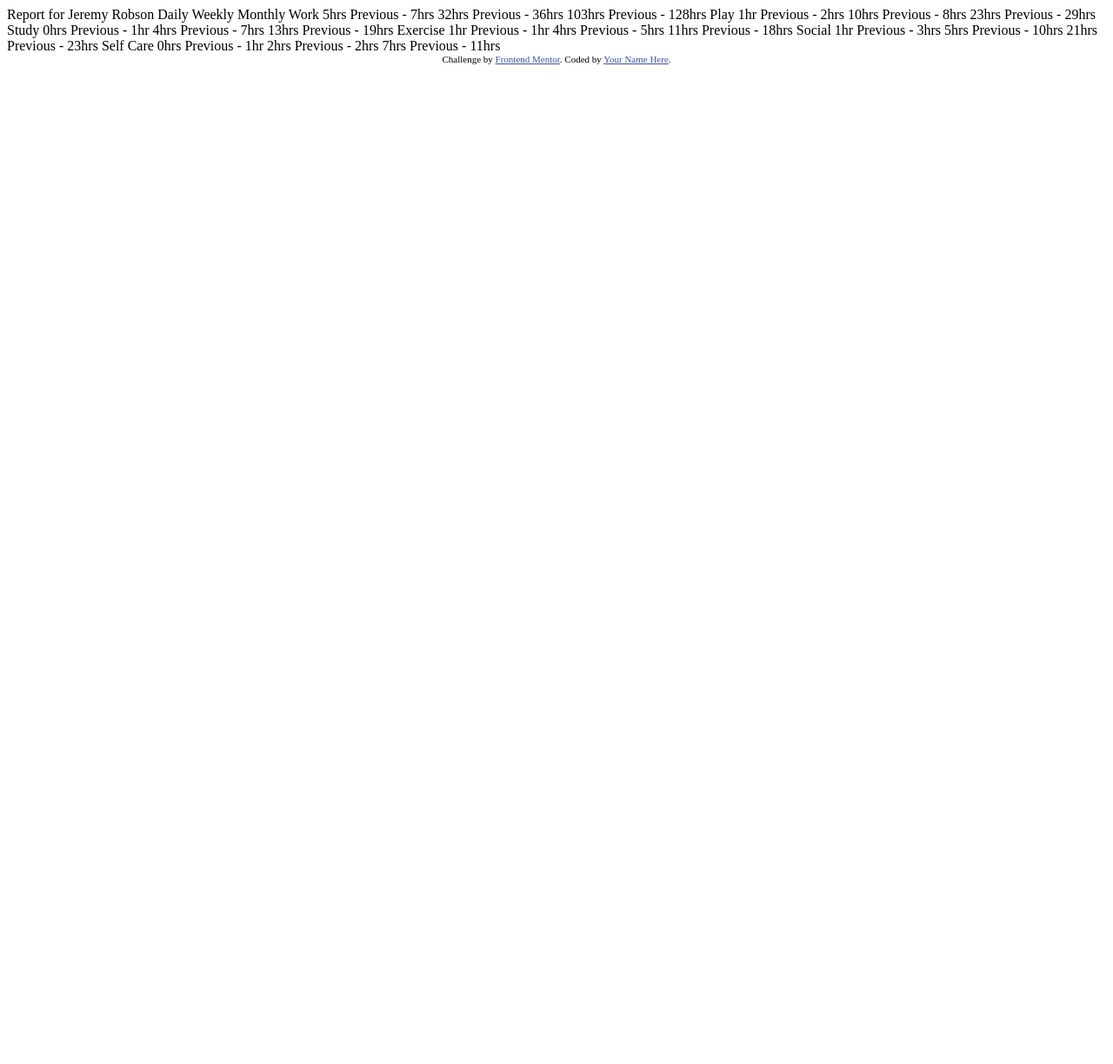
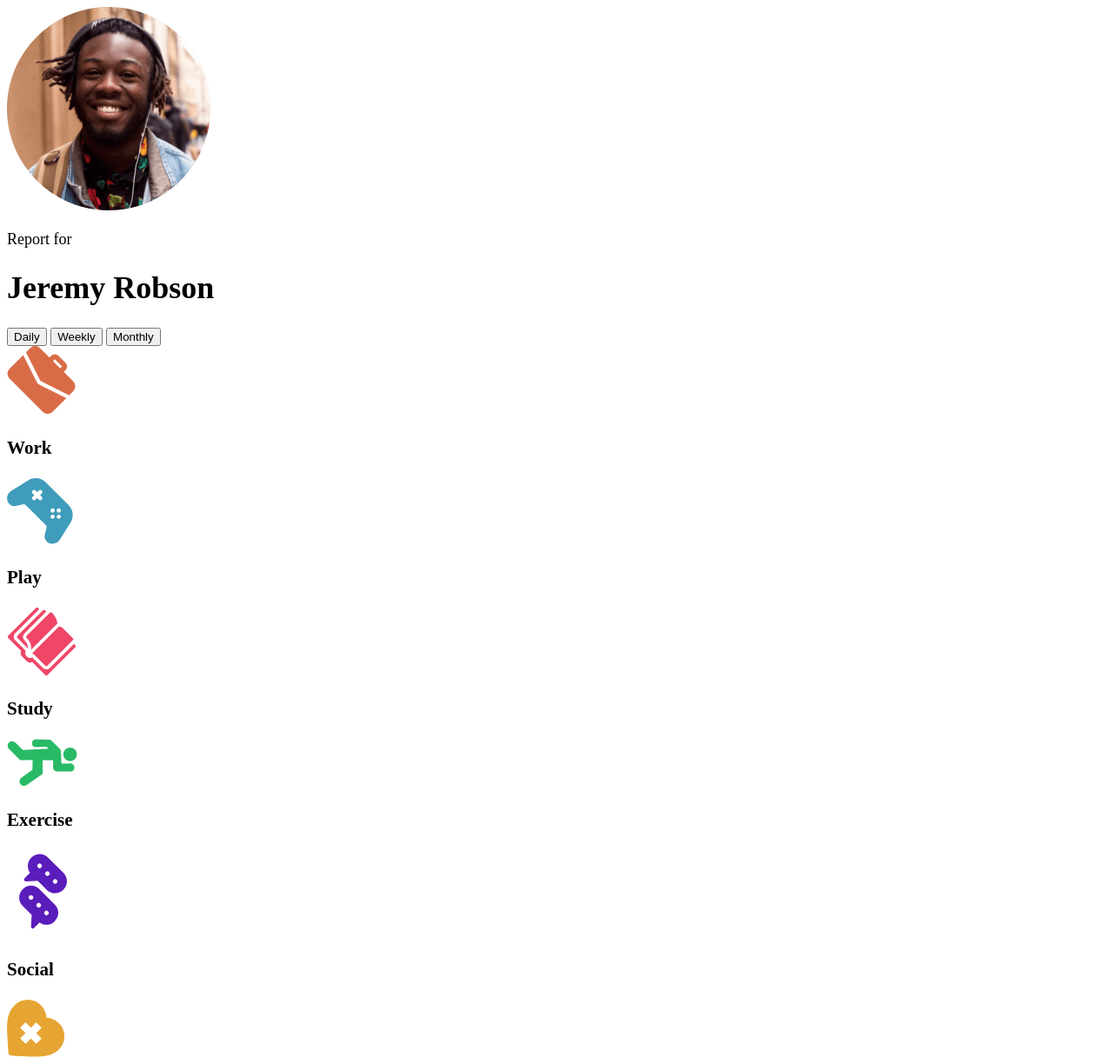
Before and after one commit to willianmassayuki/time-tracking-dashboard, a plain HTML site: page index.html in a window 1280 px wide. Shown: the top 1224 px of the page at 87% size. Before the commit the page ends 800 px from the top, so only its background shows below. Drawn offline with Linux system fonts and the light colour scheme.

Commit message:
Script em andamento

```diff
--- a/index.html
+++ b/index.html
@@ -5,76 +5,90 @@
   <meta name="viewport" content="width=device-width, initial-scale=1.0"> <!-- displays site properly based on user's device -->
 
   <link rel="icon" type="image/png" sizes="32x32" href="./images/favicon-32x32.png">
+  <link rel="stylesheet" href="style.css">
 
   <title>Frontend Mentor | Time tracking dashboard</title>
 
-  <!-- Feel free to remove these styles or customise in your own stylesheet 👍 -->
-  <style>
-    .attribution { font-size: 11px; text-align: center; }
-    .attribution a { color: hsl(228, 45%, 44%); }
-  </style>
 </head>
 <body>
+  <main>
 
-  Report for
-  Jeremy Robson
+    <div class="principal">
+      <div class="principal__frente">
+        <img src="images\image-jeremy.png" alt="Foto do usuário">
+        <p>Report for</p>
+        <h1>Jeremy Robson</h1>
+      </div>
+      <div class="principal__fundo">
+        <nav>
+            <button id="botaoDiario">Daily</button>
+            <button id="botaoSemanal">Weekly</button>
+            <button id="botaoMensal">Monthly</button>
+          </ul>
+        </nav>
+      </div>
+    </div>
 
-  Daily
-  Weekly
-  Monthly
+    <div class="work">
+      <div class="work__fundo">
+        <img src="images\icon-work.svg" alt="Work icon">
+      </div>
+      <div class="work__frente atividade">
+        <h3>Work</h3>
 
-  Work
-  5hrs <!-- daily -->
-  Previous - 7hrs <!-- daily -->
-  32hrs <!-- weekly -->
-  Previous - 36hrs <!-- weekly -->
-  103hrs <!-- monthly -->
-  Previous - 128hrs <!-- monthly -->
+      </div>
+    </div>
 
-  Play
-  1hr <!-- daily -->
-  Previous - 2hrs <!-- daily -->
-  10hrs <!-- weekly -->
-  Previous - 8hrs <!-- weekly -->
-  23hrs <!-- monthly -->
-  Previous - 29hrs <!-- monthly -->
+    <div class="play">
+      <div class="play__fundo">
+        <img src="images\icon-play.svg" alt="Play icon">
+      </div>
+      <div class="play__frente">
+        <h3>Play</h3>
+      </div>
+    </div>
 
-  Study
-  0hrs <!-- daily -->
-  Previous - 1hr <!-- daily -->
-  4hrs <!-- weekly -->
-  Previous - 7hrs <!-- weekly -->
-  13hrs <!-- monthly -->
-  Previous - 19hrs <!-- monthly -->
+    <div class="study">
+      <div class="study__fundo">
+        <img src="images\icon-study.svg" alt="Study icon">
+      </div>
+      <div class="study__frente">
+        <h3>Study</h3>
+      </div>
+    </div>
 
-  Exercise
-  1hr <!-- daily -->
-  Previous - 1hr <!-- daily -->
-  4hrs <!-- weekly -->
-  Previous - 5hrs <!-- weekly -->
-  11hrs <!-- monthly -->
-  Previous - 18hrs <!-- monthly -->
+    <div class="exercise">
+      <div class="exercise__fundo">
+        <img src="images\icon-exercise.svg" alt="Exercise icon">
+      </div>
+      <div class="exercise__frente">
+        <h3>Exercise</h3>
+      </div>
+    </div>
 
-  Social
-  1hr <!-- daily -->
-  Previous - 3hrs <!-- daily -->
-  5hrs <!-- weekly -->
-  Previous - 10hrs <!-- weekly -->
-  21hrs <!-- monthly -->
-  Previous - 23hrs <!-- monthly -->
+    <div class="social">
+      <div class="social__fundo">
+        <img src="images\icon-social.svg" alt="Social icon">
+      </div>
+      <div class="social__frente">
+        <h3>Social</h3>
+      </div>
+    </div>
 
-  Self Care
-  0hrs <!-- daily -->
-  Previous - 1hr <!-- daily -->
-  2hrs <!-- weekly -->
-  Previous - 2hrs <!-- weekly -->
-  7hrs <!-- monthly -->
-  Previous - 11hrs <!-- monthly -->
+    <div class="self">
+      <div class="self__fundo">
+        <img src="images\icon-self-care.svg" alt="Self care icon">
+      </div>
+      <div class="self__frente">
+        <h3>Self Care</h3>
+      </div>
+    </div>
 
-
+  </main>
   <div class="attribution">
     Challenge by <a href="https://www.frontendmentor.io?ref=challenge" target="_blank">Frontend Mentor</a>.
-    Coded by <a href="#">Your Name Here</a>.
+    Coded by <a href="#">Willian Sato</a>.
   </div>
+  <script src="script.js"></script>
 </body>
 </html>
--- /dev/null
+++ b/script.js
@@ -0,0 +1,43 @@
+let classWork = document.querySelector(".work__frente")
+let classPlay = document.querySelector(".play__frente")
+let classStudy = document.querySelector(".study__frente")
+let classExercise = document.querySelector(".exercise__frente")
+let classSocial = document.querySelector(".social__frente")
+let classSelf = document.querySelector(".self__frente")
+
+function mostraTempos(classe, atividade){
+
+fetch("data.json").then((response) =>{
+    response.json().then((atividades) => {
+      //  atividades.map((atividade) =>
+      //      classAtividade.innerHTML += `<li>${atividade.title} - ${atividade.timeframes.daily.current}hrs Last week - ${atividade.timeframes.daily.current} hrs</li>`
+      //  })
+      classe.innerHTML += `<h2 class="diario">${atividades[atividade].timeframes.daily.current}hrs</h2>` +
+        `<p class="diario">Yesterday - ${atividades[atividade].timeframes.daily.previous}hrs</p>`;
+        classe.innerHTML += `<h2 class="semanal">${atividades[atividade].timeframes.weekly.current}hrs</h2>` +
+        `<p class="semanal">Last week - ${atividades[atividade].timeframes.weekly.previous}hrs</p>`;
+        classe.innerHTML += `<h2 class="mensal">${atividades[atividade].timeframes.monthly.current}hrs</h2>` +
+        `<p class="mensal">Last Month - ${atividades[atividade].timeframes.monthly.previous}hrs</p>`;
+    })
+})
+}
+
+mostraTempos(classWork,0);
+mostraTempos(classPlay,1);
+mostraTempos(classStudy,2);
+mostraTempos(classExercise,3);
+mostraTempos(classSocial,4);
+mostraTempos(classSelf,5);
+
+const botaoDiario = document.querySelector('#botaoDiario');
+const botaoSemanal = document.querySelector('#botaoSemanal');
+const botaoMensal = document.querySelector('#botaoMensal');
+const diario = document.querySelector('.work__frente');
+const semanal = document.querySelector('.semanal');
+const mensal = document.querySelector('.mensal');
+
+botaoDiario.addEventListener('click', () => {
+    diario.classList.add('diario-ativo')
+   // semanal.classList.remove('semanal-ativo')
+   // mensal.classList.remove('mensal-ativo')
+})
--- /dev/null
+++ b/style.css
@@ -0,0 +1,31 @@
+    .attribution { font-size: 11px; text-align: center; }
+    .attribution a { color: hsl(228, 45%, 44%); }
+
+    @import url('https://fonts.googleapis.com/css2?family=Alata&family=Josefin+Sans:wght@300&family=Rubik:wght@300;400;500&display=swap');
+
+    body {
+        font-size: 18px;
+        /*background-color: hsl(226, 43%, 10%);*/
+    }
+
+    .diario {
+        display: none;
+    }
+
+    .diari-ativo {
+        display: block;
+    }
+
+    .semanal {
+        display: none;
+    }
+    .semanal-ativo {
+        display: block;
+    }
+
+    .mensal {
+        display: none;
+    }
+    .mensal-ativo {
+        display: block;
+    }
```
